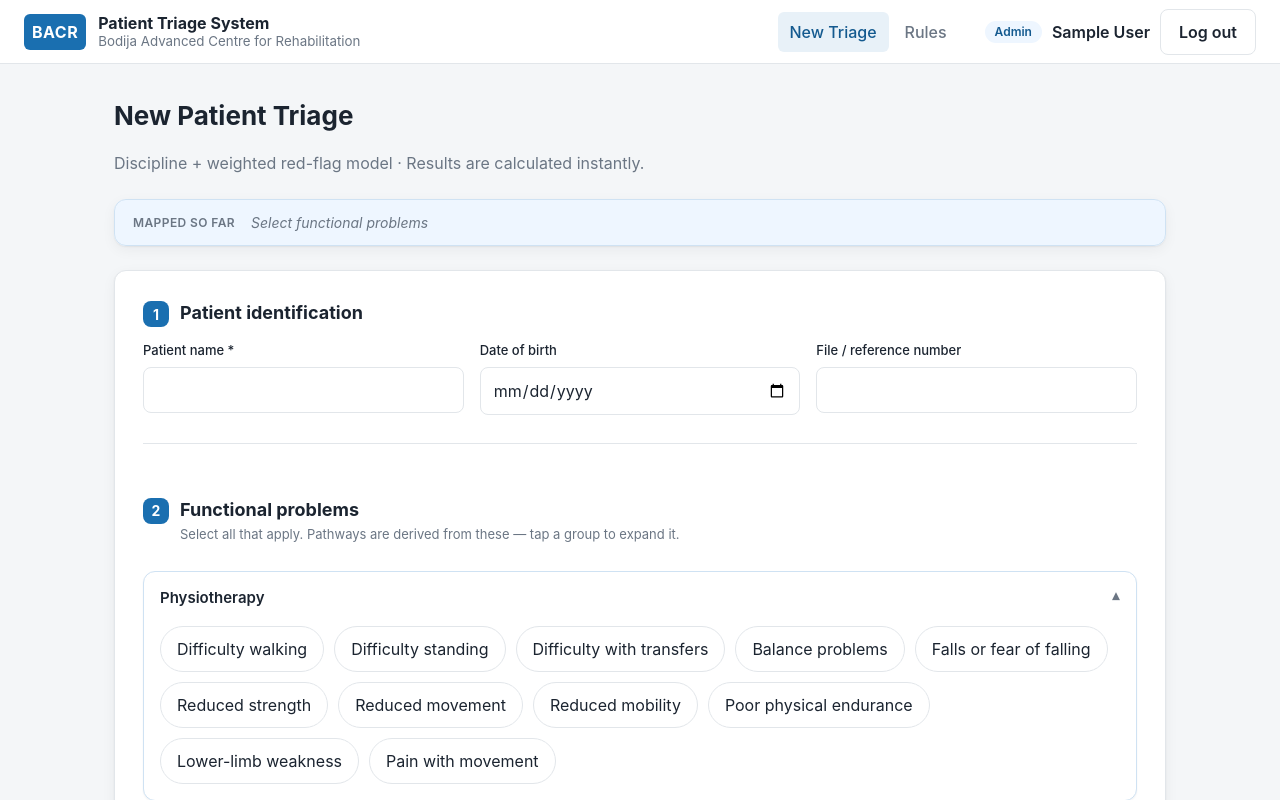
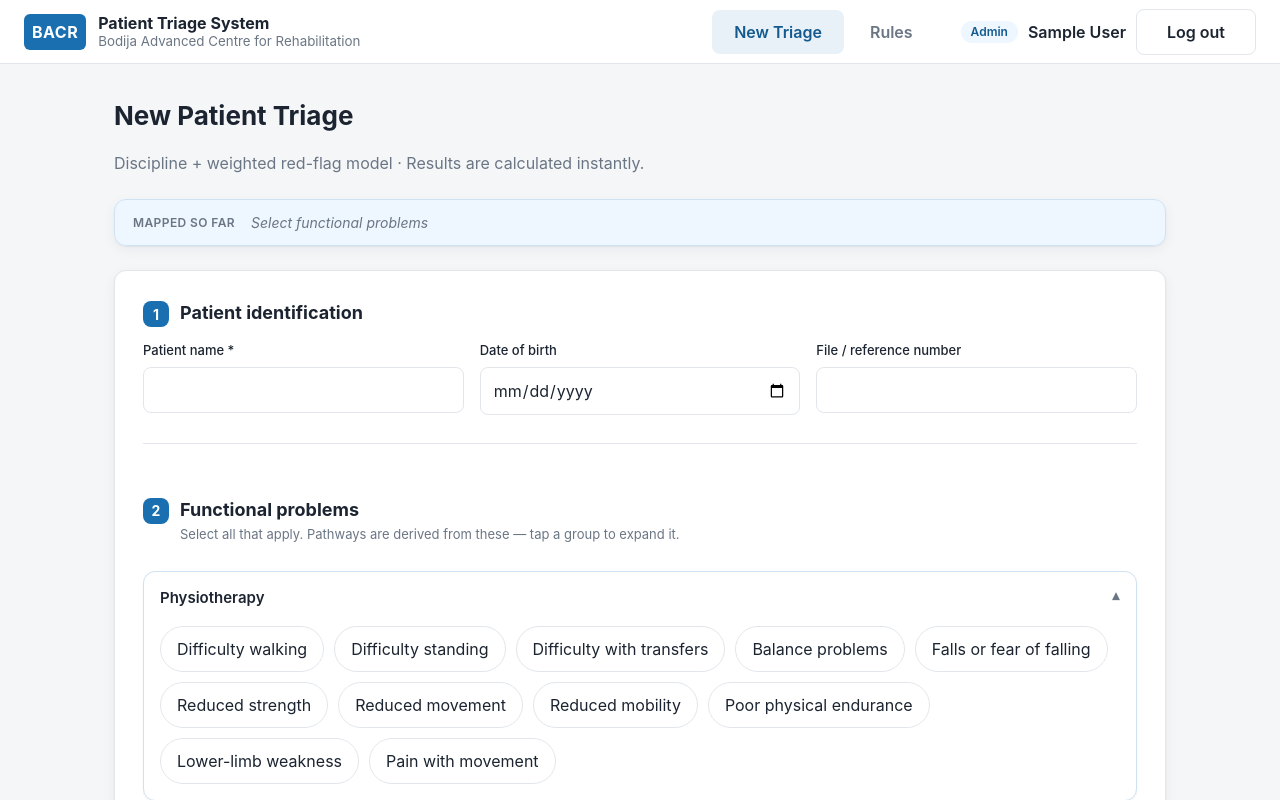
Before and after one commit to wizdormer-collab/Bodija-Advanced-Centre-for-Rehabilitation, a React (Vite) app: page / in a window 1280 px wide. Shown: the top 800 px of the page. Built offline with nearby package versions, Linux system fonts and the light colour scheme; sample sign-in values are in the browser's storage.

Commit message:
Stretch New Triage and Log out buttons

```diff
--- a/src/components/Header.jsx
+++ b/src/components/Header.jsx
@@ -30,7 +30,7 @@ export default function Header({ session, onLogout }) {
             <span className={`role-badge role-${session.role}`}>{session.role}</span>
             <span className="session-name">{session.name || session.role}</span>
             <button
-              className="btn btn-ghost"
+              className="btn btn-ghost btn-wide"
               onClick={() => {
                 onLogout()
                 navigate('/login')
--- a/src/styles/global.css
+++ b/src/styles/global.css
@@ -82,9 +82,10 @@ body {
 .nav-link {
   text-decoration: none;
   color: var(--muted);
-  padding: 8px 12px;
-  border-radius: 6px;
-  font-weight: 500;
+  padding: 10px 22px;
+  border-radius: 8px;
+  font-weight: 600;
+  white-space: nowrap;
 }
 
 .nav-link.active {
@@ -333,6 +334,10 @@ textarea:focus {
   padding: 13px 26px;
   font-size: 16px;
   border-radius: 10px;
+}
+
+.btn-wide {
+  padding: 10px 30px;
 }
 
 .btn-primary {
```
